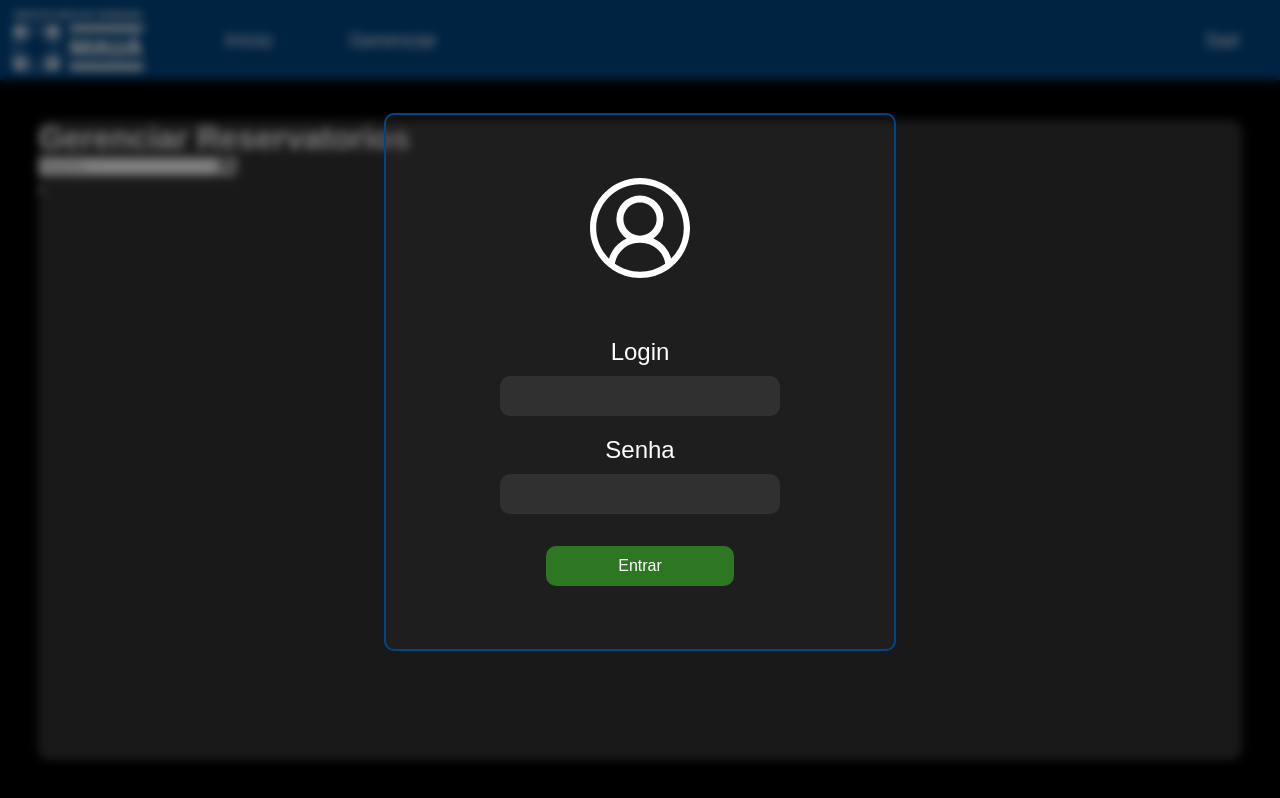
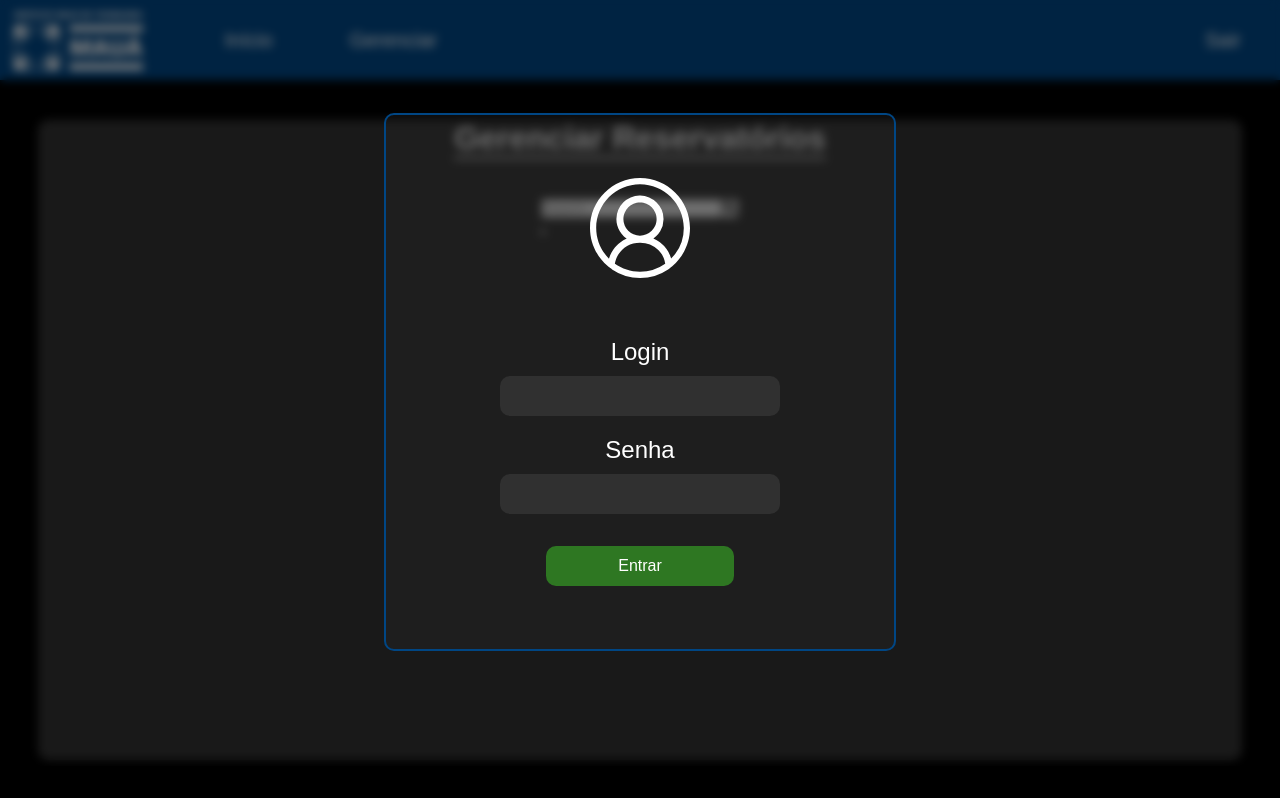
Before and after one commit to leo-gc/PI-dashboard-frontend, a React (Vite) app: page / in a window 1280 px wide. Built offline with nearby package versions, Linux system fonts and the light colour scheme.

Commit message:
mudanca alinhamento

```diff
--- a/src/components/MainContainer/index.tsx
+++ b/src/components/MainContainer/index.tsx
@@ -1,9 +1,9 @@
-import { Container } from "./styles";
+import { Container, StyledH1 } from "./styles";
 
 export function MainContainer() {
   return <Container>
     <div>
-      <h1>Gerenciar Reservatorios</h1>
+      <StyledH1>  Gerenciar Reservatórios  </StyledH1>
     </div>
     <div>
       <form>
--- a/src/components/MainContainer/styles.ts
+++ b/src/components/MainContainer/styles.ts
@@ -1,12 +1,20 @@
 import styled from 'styled-components';
 
 export const Container = styled.div`
+  display: flex;
   width: 94%;
   height: 80%;
+  justify-content: top;
+  align-items: center;
+  flex-direction: column;
   background-color: #333333;
   z-index: 3;
   /* Caso queira arredondar os cantos do card */
   border-radius: 10px;
   margin-bottom: 80px;
-  color: #ffffff
+  color: #ffffff;
 `
+export const StyledH1 = styled.h1`
+  border-bottom: 2px solid #ffffff;
+  margin-bottom: 40px;
+`;
```
